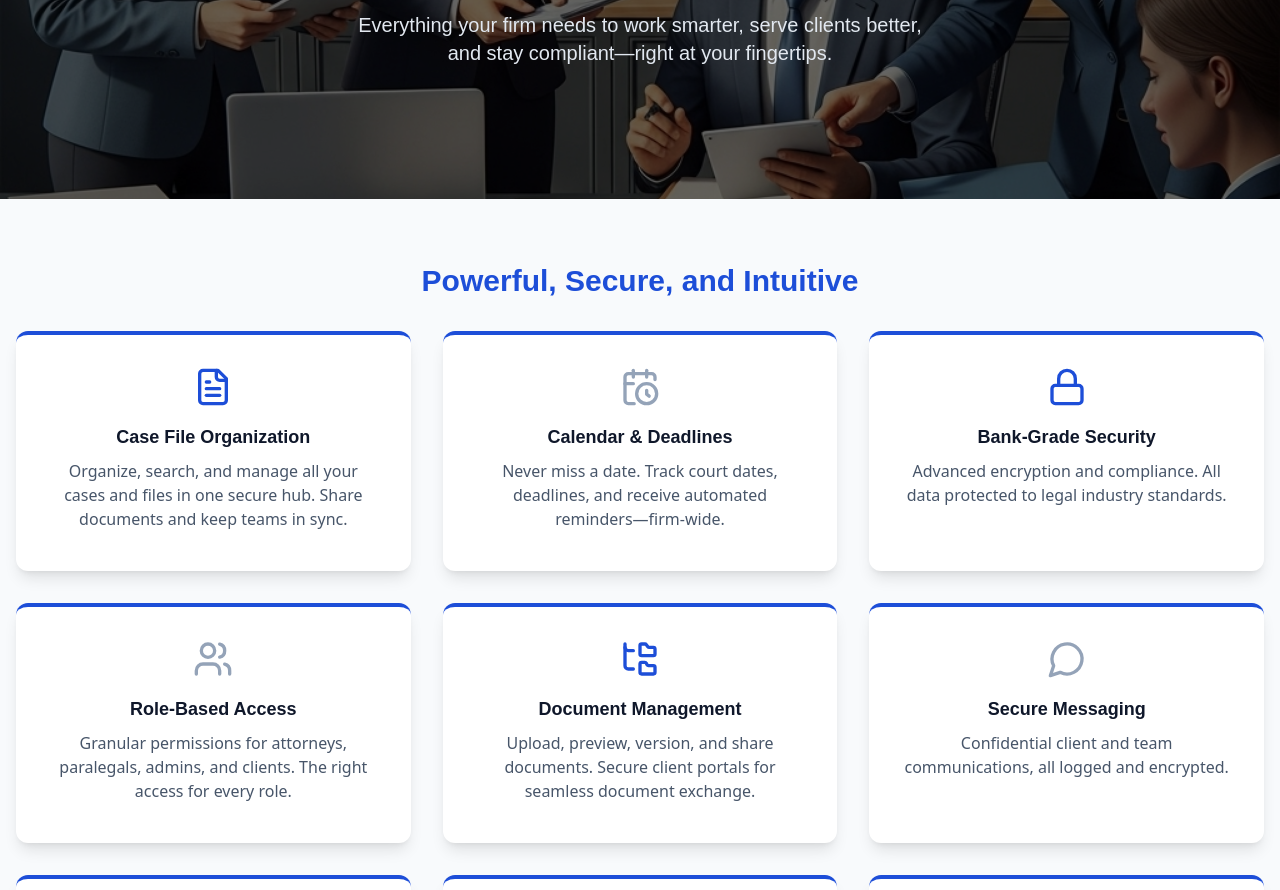
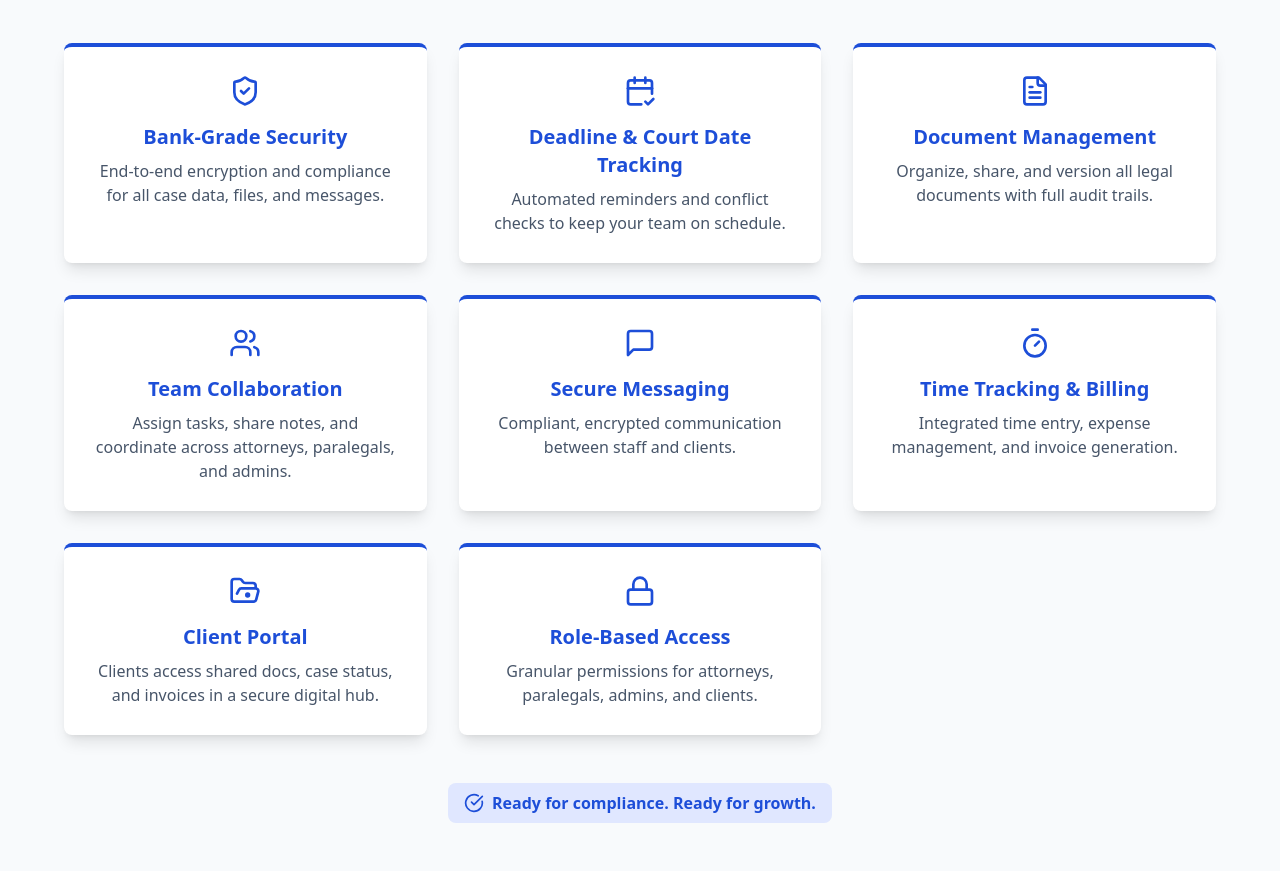
Before and after one commit to Collin-Test-Quome-Org/create-a-comprehensive-legal-case-management-syste-b92e745f-a7a3ee27, a React (Vite) app in the folder frontend/: page /features in a window 1280 px wide. Shown: the part 240-1130 px from the top of the page. Built offline with nearby package versions, Linux system fonts and the light colour scheme.

Commit message:
Add About, Features, and Contact pages with brand-aligned content and UI

```diff
--- a/frontend/src/pages/FeaturesPage.tsx
+++ b/frontend/src/pages/FeaturesPage.tsx
@@ -1,116 +1,83 @@
 import { motion } from 'framer-motion';
-import { Button } from '@/components/ui/button';
-import { Link } from 'react-router-dom';
-import { FileText, CalendarClock, Lock, Users, FolderTree, MessageCircle, Clock, CreditCard, CheckCircle } from 'lucide-react';
+import { CheckCircle, Lock, CalendarCheck2, FileText, Users, MessageSquare, Timer, ShieldCheck, FolderOpenDot } from 'lucide-react';
+
+const FEATURES = [
+  {
+    icon: <ShieldCheck className="text-[#1d4ed8] w-8 h-8 mx-auto" />,
+    title: 'Bank-Grade Security',
+    desc: 'End-to-end encryption and compliance for all case data, files, and messages.'
+  },
+  {
+    icon: <CalendarCheck2 className="text-[#1d4ed8] w-8 h-8 mx-auto" />,
+    title: 'Deadline & Court Date Tracking',
+    desc: 'Automated reminders and conflict checks to keep your team on schedule.'
+  },
+  {
+    icon: <FileText className="text-[#1d4ed8] w-8 h-8 mx-auto" />,
+    title: 'Document Management',
+    desc: 'Organize, share, and version all legal documents with full audit trails.'
+  },
+  {
+    icon: <Users className="text-[#1d4ed8] w-8 h-8 mx-auto" />,
+    title: 'Team Collaboration',
+    desc: 'Assign tasks, share notes, and coordinate across attorneys, paralegals, and admins.'
+  },
+  {
+    icon: <MessageSquare className="text-[#1d4ed8] w-8 h-8 mx-auto" />,
+    title: 'Secure Messaging',
+    desc: 'Compliant, encrypted communication between staff and clients.'
+  },
+  {
+    icon: <Timer className="text-[#1d4ed8] w-8 h-8 mx-auto" />,
+    title: 'Time Tracking & Billing',
+    desc: 'Integrated time entry, expense management, and invoice generation.'
+  },
+  {
+    icon: <FolderOpenDot className="text-[#1d4ed8] w-8 h-8 mx-auto" />,
+    title: 'Client Portal',
+    desc: 'Clients access shared docs, case status, and invoices in a secure digital hub.'
+  },
+  {
+    icon: <Lock className="text-[#1d4ed8] w-8 h-8 mx-auto" />,
+    title: 'Role-Based Access',
+    desc: 'Granular permissions for attorneys, paralegals, admins, and clients.'
+  },
+];
 
 export function FeaturesPage() {
   return (
-    <div className="min-h-screen bg-slate-50 pb-16">
-      <div
-        style={{ backgroundImage: "url('/branding/assets/hero-0.png')" }}
-        className="bg-cover bg-center h-80 md:h-96 relative"
-      >
-        <div className="bg-black bg-opacity-60 h-full flex flex-col items-center justify-center">
-          <motion.h1
+    <main className="min-h-screen bg-slate-50 py-12 px-4">
+      <section className="max-w-6xl mx-auto">
+        <motion.h1 className="text-4xl md:text-5xl font-bold text-[#1d4ed8] mb-7 text-center" style={{ fontFamily: 'IBM Plex Sans, sans-serif' }}
           initial={{ opacity: 0, y: 30 }}
           animate={{ opacity: 1, y: 0 }}
-            transition={{ duration: 0.8 }}
-            className="text-white text-4xl md:text-5xl font-bold text-center font-[700] mb-4"
-            style={{ fontFamily: 'IBM Plex Sans, sans-serif' }}
+          transition={{ duration: 0.5 }}
         >
-            LegalEase Case Manager: Features
+          Everything Your Law Firm Needs
         </motion.h1>
-          <motion.p
-            initial={{ opacity: 0, y: 20 }}
-            animate={{ opacity: 1, y: 0 }}
-            transition={{ delay: 0.3, duration: 0.7 }}
-            className="text-slate-200 max-w-xl text-lg md:text-xl text-center"
-            style={{ fontFamily: 'IBM Plex Sans, sans-serif' }}
-          >
-            Everything your firm needs to work smarter, serve clients better, and stay compliant—right at your fingertips.
+        <motion.p className="text-lg text-slate-700 text-center max-w-3xl mx-auto mb-12" initial={{ opacity: 0 }} animate={{ opacity: 1 }} transition={{ delay: 0.2, duration: 0.7 }} style={{ fontFamily: 'IBM Plex Sans, sans-serif' }}>
+          The future of legal work is organized, secure, and collaborative.<br />CaseCollab is your all-in-one platform for every case, every client, every day.
         </motion.p>
-        </div>
-      </div>
-      <section className="max-w-7xl mx-auto px-4 py-16">
+        <div className="grid grid-cols-1 sm:grid-cols-2 lg:grid-cols-3 gap-8 mb-12">
+          {FEATURES.map((f, idx) => (
             <motion.div
-          initial={{ opacity: 0, y: 30 }}
+              key={f.title}
+              className="bg-white shadow-lg rounded-lg p-7 text-center flex flex-col items-center border-t-4 border-[#1d4ed8]"
+              initial={{ opacity: 0, y: 24 }}
               whileInView={{ opacity: 1, y: 0 }}
-          transition={{ duration: 0.7 }}
+              transition={{ delay: idx * 0.07, duration: 0.5 }}
               viewport={{ once: true }}
             >
-          <h2 className="text-3xl font-bold text-[#1d4ed8] mb-6 text-center font-[700]" style={{ fontFamily: 'IBM Plex Sans, sans-serif' }}>
-            Powerful, Secure, and Intuitive
-          </h2>
+              {f.icon}
+              <h3 className="font-bold text-xl mt-4 mb-2 text-[#1d4ed8]">{f.title}</h3>
+              <p className="text-slate-600 text-base">{f.desc}</p>
             </motion.div>
-        <div className="grid grid-cols-1 md:grid-cols-2 lg:grid-cols-3 gap-8 mt-8">
-          <FeatureCard
-            icon={<FileText className="w-10 h-10 text-[#1d4ed8]" />}
-            title="Case File Organization"
-            desc="Organize, search, and manage all your cases and files in one secure hub. Share documents and keep teams in sync."
-          />
-          <FeatureCard
-            icon={<CalendarClock className="w-10 h-10 text-[#94a3b8]" />}
-            title="Calendar & Deadlines"
-            desc="Never miss a date. Track court dates, deadlines, and receive automated reminders—firm-wide."
-          />
-          <FeatureCard
-            icon={<Lock className="w-10 h-10 text-[#1d4ed8]" />}
-            title="Bank-Grade Security"
-            desc="Advanced encryption and compliance. All data protected to legal industry standards."
-          />
-          <FeatureCard
-            icon={<Users className="w-10 h-10 text-[#94a3b8]" />}
-            title="Role-Based Access"
-            desc="Granular permissions for attorneys, paralegals, admins, and clients. The right access for every role."
-          />
-          <FeatureCard
-            icon={<FolderTree className="w-10 h-10 text-[#1d4ed8]" />}
-            title="Document Management"
-            desc="Upload, preview, version, and share documents. Secure client portals for seamless document exchange."
-          />
-          <FeatureCard
-            icon={<MessageCircle className="w-10 h-10 text-[#94a3b8]" />}
-            title="Secure Messaging"
-            desc="Confidential client and team communications, all logged and encrypted."
-          />
-          <FeatureCard
-            icon={<Clock className="w-10 h-10 text-[#1d4ed8]" />}
-            title="Time Tracking & Billing"
-            desc="Track billable hours, expenses, and generate invoices in just a few clicks."
-          />
-          <FeatureCard
-            icon={<CreditCard className="w-10 h-10 text-[#94a3b8]" />}
-            title="Expense Tracking & Invoicing"
-            desc="Log expenses, manage invoices, and streamline your accounting workflows."
-          />
-          <FeatureCard
-            icon={<CheckCircle className="w-10 h-10 text-[#1d4ed8]" />}
-            title="Task Assignment & Workflow"
-            desc="Assign tasks, set priorities, and collaborate with your team for true legal project management."
-          />
+          ))}
         </div>
-        <div className="flex justify-center mt-14">
-          <Button asChild size="lg" className="bg-[#1d4ed8] text-white px-8 py-5 text-lg font-bold shadow-xl" id="features-signup-btn">
-            <Link to="/signup">Try LegalEase Free</Link>
-          </Button>
+        <div className="flex flex-col md:flex-row md:justify-center gap-6 items-center mt-10">
+          <span className="inline-flex items-center gap-2 bg-[#e0e7ff] text-[#1d4ed8] px-4 py-2 rounded-lg font-semibold"><CheckCircle className="w-5 h-5" />Ready for compliance. Ready for growth.</span>
         </div>
       </section>
-    </div>
+    </main>
   );
 }
-
-function FeatureCard({ icon, title, desc }: { icon: React.ReactNode, title: string, desc: string }) {
-  return (
-    <motion.div
-      className="bg-white rounded-xl shadow-lg p-8 flex flex-col items-center text-center border-t-4 border-[#1d4ed8] hover:scale-[1.035] transition-transform duration-200"
-      initial={{ opacity: 0, y: 30 }}
-      whileInView={{ opacity: 1, y: 0 }}
-      transition={{ duration: 0.5 }}
-      viewport={{ once: true }}
-    >
-      <div className="mb-4">{icon}</div>
-      <h3 className="font-bold text-lg mb-2" style={{ fontFamily: 'IBM Plex Sans, sans-serif' }}>{title}</h3>
-      <p className="text-slate-600 mb-2">{desc}</p>
-    </motion.div>
-  );
-}
```
Also changed, not shown: frontend/src/pages/AboutPage.tsx (+31 -33 lines), frontend/src/pages/ContactPage.tsx (+22 -54 lines). Lines whose indentation alone changed are shown as unchanged.
